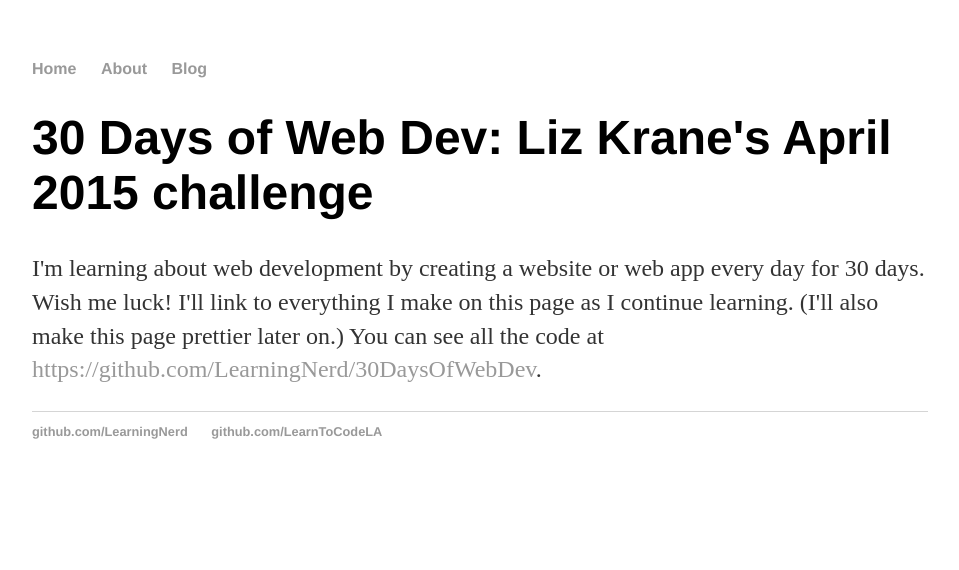
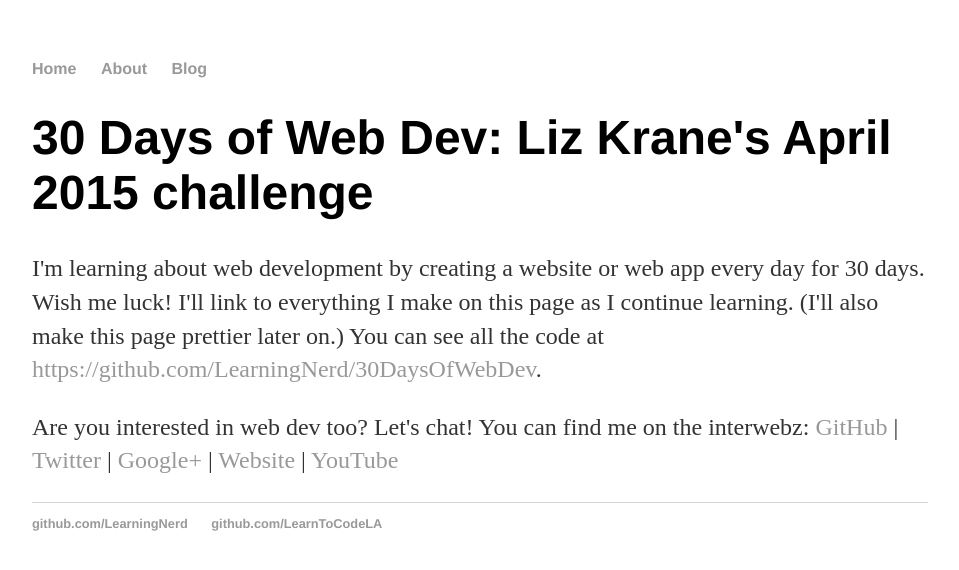
Before and after one commit to LearningNerd/30DaysOfWebDev, a Jekyll site: the page built from index.html, in a window 1280 px wide. Shown: the top 570 px of the page, without its empty margins (160-1119 px from the left). Built offline with Jekyll 4.4.1, drawn with Linux system fonts in a browser that asks for light colours.

Commit message:
and more troubleshooting Jekyll!

```diff
--- a/index.html
+++ b/index.html
@@ -4,3 +4,4 @@ title: 30 Days of Web Dev - Liz Krane's April 2015 challenge
 ---
 	<h1>30 Days of Web Dev: Liz Krane's April 2015 challenge</h1>
 	<p>I'm learning about web development by creating a website or web app every day for 30 days. Wish me luck! I'll link to everything I make on this page as I continue learning. (I'll also make this page prettier later on.) You can see all the code at <a href="https://github.com/LearningNerd/30DaysOfWebDev">https://github.com/LearningNerd/30DaysOfWebDev</a>.</p>
+	<p>Are you interested in web dev too? Let's chat! You can find me on the interwebz: <a href="https://github.com/LearningNerd/">GitHub</a> | <a href="https://twitter.com/LearningNerd">Twitter</a> | <a href="https://plus.google.com/+LizKrane">Google+</a> | <a href="http://www.learningnerd.com/">Website</a> | <a href="https://www.youtube.com/user/LearningNerd">YouTube</a></p>
```
